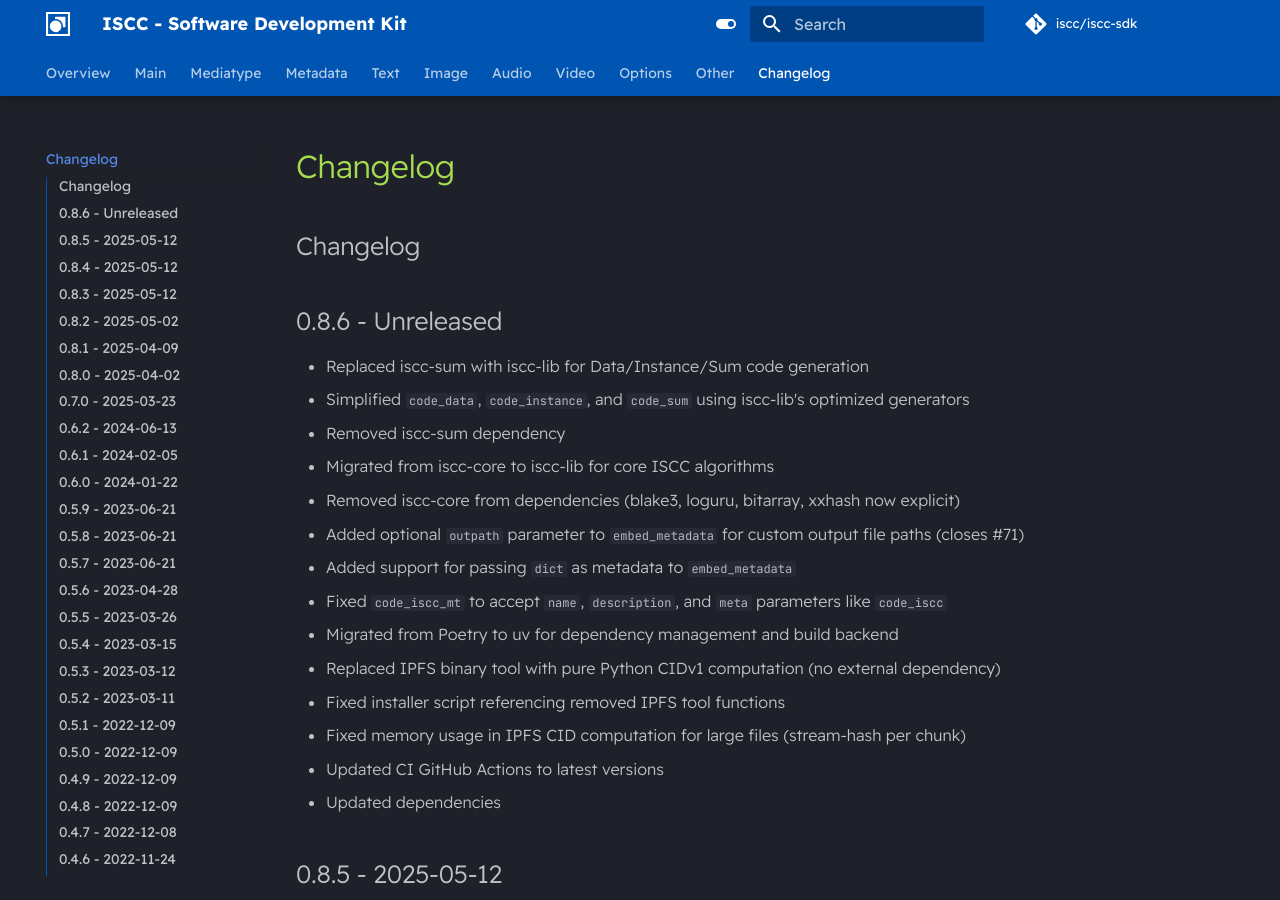
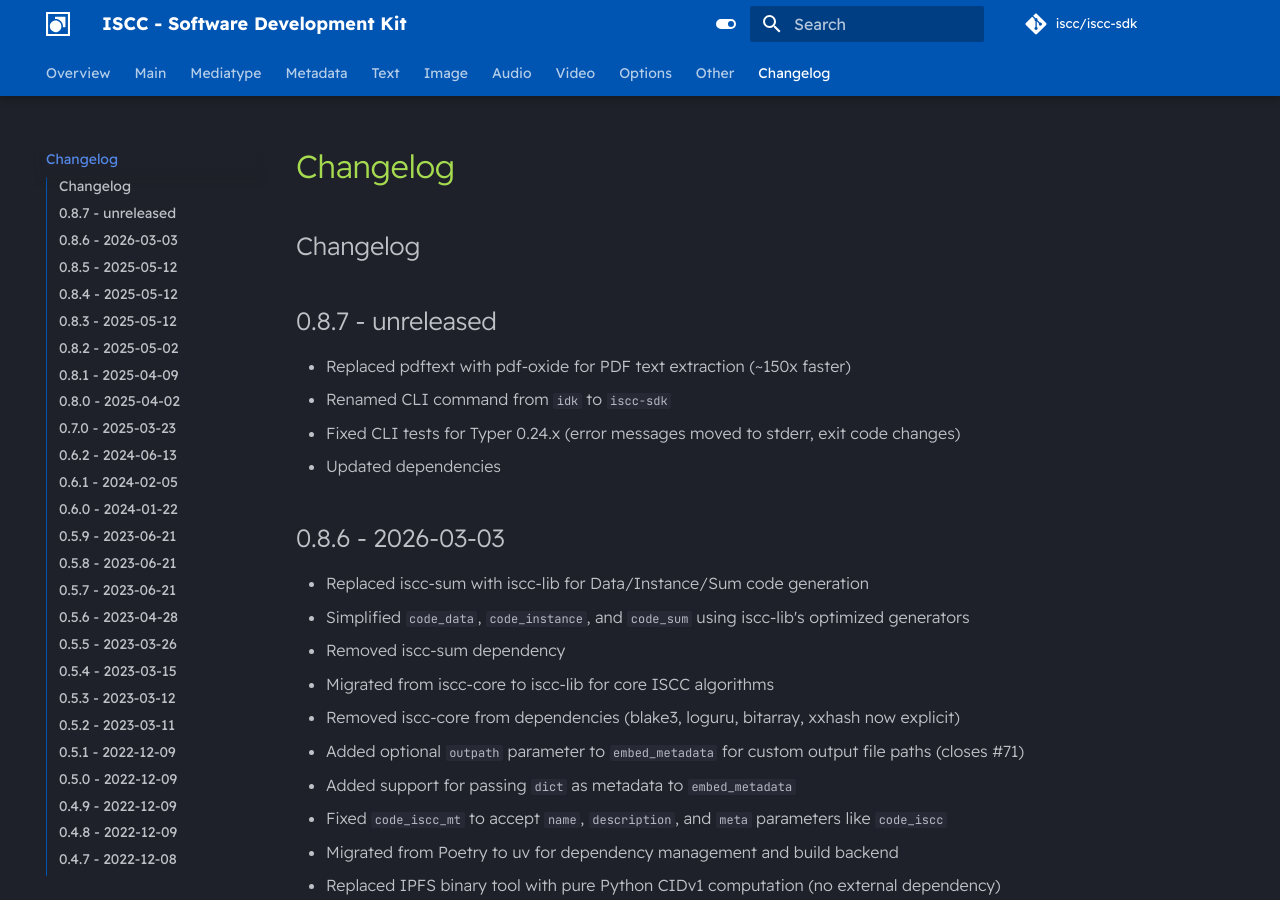
Before and after one commit to iscc/iscc-sdk, an MkDocs documentation site: the page built from docs/changelog.md, in a window 1280 px wide and 900 px high. Built offline with MkDocs 1.6.1 and Material for MkDocs 9.7.7, drawn with Linux system fonts in a browser that asks for light colours; comment, search, counter and statistics services are not loaded.

Commit message:
fix: update tests for dependency changes, rename CLI to iscc-sdk
- Fix CLI tests for Typer 0.24.x (error messages moved to stderr, exit code 2 for no-args-is-help)
- Update expected ISCC in test_code_iscc_text for pdf-oxide text extraction change
- Rename CLI entry point from `idk` to `iscc-sdk` in pyproject.toml, CI, docs
- Update dependencies

```diff
--- a/docs/changelog.md
+++ b/docs/changelog.md
@@ -1,6 +1,13 @@
 ## Changelog
 
-## 0.8.6 - Unreleased
+## 0.8.7 - unreleased
+
+- Replaced pdftext with pdf-oxide for PDF text extraction (~150x faster)
+- Renamed CLI command from `idk` to `iscc-sdk`
+- Fixed CLI tests for Typer 0.24.x (error messages moved to stderr, exit code changes)
+- Updated dependencies
+
+## 0.8.6 - 2026-03-03
 
 - Replaced iscc-sum with iscc-lib for Data/Instance/Sum code generation
 - Simplified `code_data`, `code_instance`, and `code_sum` using iscc-lib's optimized generators
```
Also changed, not shown: CHANGELOG.md (+7 -0 lines), README.md (+5 -5 lines), docs/index.md (+5 -5 lines), pyproject.toml (+4 -4 lines), 5 other files.
